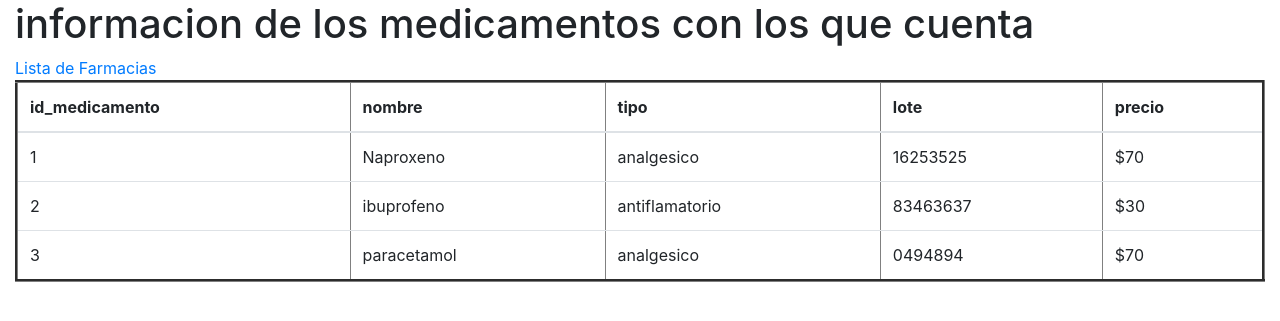
After one commit to Agustin841155/proyecto_integrador, a PHP site: page /publico/view.php in a window 1280 px wide. The commit adds this page. Shown: the top 321 px of the page. Run offline with PHP 8.4, Linux system fonts and the light colour scheme; data comes from the database, SQL or seed files in the repository; both versions use the stored data as it was after the commit.

Commit message:
proyecto

```diff
--- a/inicio.php
+++ b/inicio.php
@@ -161,7 +161,7 @@ body{
 		<div class="login">
 				<input type="text" placeholder="Usuario" name="user"><br>
 				<input type="password" placeholder="Contraseña" name="password"><br>
-				<input type="submit" value="Entrar">
+				<input type="submit" hreft=index.php value="Entrar">
 		</div>
   </body>
 </html>
--- /dev/null
+++ b/publico/db_view.php
@@ -0,0 +1,43 @@
+<?php
+    $db = new SQLite3("../sql/farmacias.db");
+
+    $resultado = $db->query("SELECT * from medicamentos;");
+
+    $table = "
+        <table class='table' border=3>
+            <thead>
+            <tr>
+                <th>id_medicamento</th>
+                <th>nombre</th>
+                <th>tipo</th>
+                <th>lote</th>
+                <th>precio</th>
+            </tr>
+            </thead>
+            ";
+
+    print($table);
+
+    while ($row = $resultado->fetchArray()) {
+
+        $id_medicamento = $row['id_medicamento'];
+        $nombre = $row['nombre'];
+        $tipo = $row['tipo'];
+        $lote = $row['lote'];
+        $precio = $row['precio'];
+
+        $table = "
+            <tr>
+                <td>$id_medicamento</td>
+                <td>$nombre</td>
+                <td>$tipo</td>
+                <td>$lote</td>
+                <td>$precio</td>
+            </tr>
+        ";
+
+        print($table);
+    }
+
+    print("</table>");
+?>
--- /dev/null
+++ b/publico/view.php
@@ -0,0 +1,27 @@
+<!doctype html>
+<html lang="en">
+
+<head>
+    <!-- Required meta tags -->
+    <meta charset="utf-8">
+    <meta name="viewport" content="width=device-width, initial-scale=1, shrink-to-fit=no">
+
+    <!-- Bootstrap CSS -->
+    <link rel="stylesheet" href="https://cdn.jsdelivr.net/npm/bootstrap@4.5.3/dist/css/bootstrap.min.css" integrity="sha384-TX8t27EcRE3e/ihU7zmQxVncDAy5uIKz4rEkgIXeMed4M0jlfIDPvg6uqKI2xXr2" crossorigin="anonymous">
+
+    <title>Farmacia</title>
+</head>
+
+<body>
+    <div class="container-fluid">
+        <h1>informacion de los medicamentos con los que cuenta</h1>
+        <a href="index.php">Lista de Farmacias</a>
+
+        <form>
+            <?php include 'db_view.php'; ?>
+        </form>
+
+    </div>
+</body>
+
+</html>
```
Also changed, not shown: inicio1.php (+20 -24 lines), publico/db_list.php (added, +45 -0 lines), publico/index.php (added, +22 -0 lines), sql/farmacias.db.
